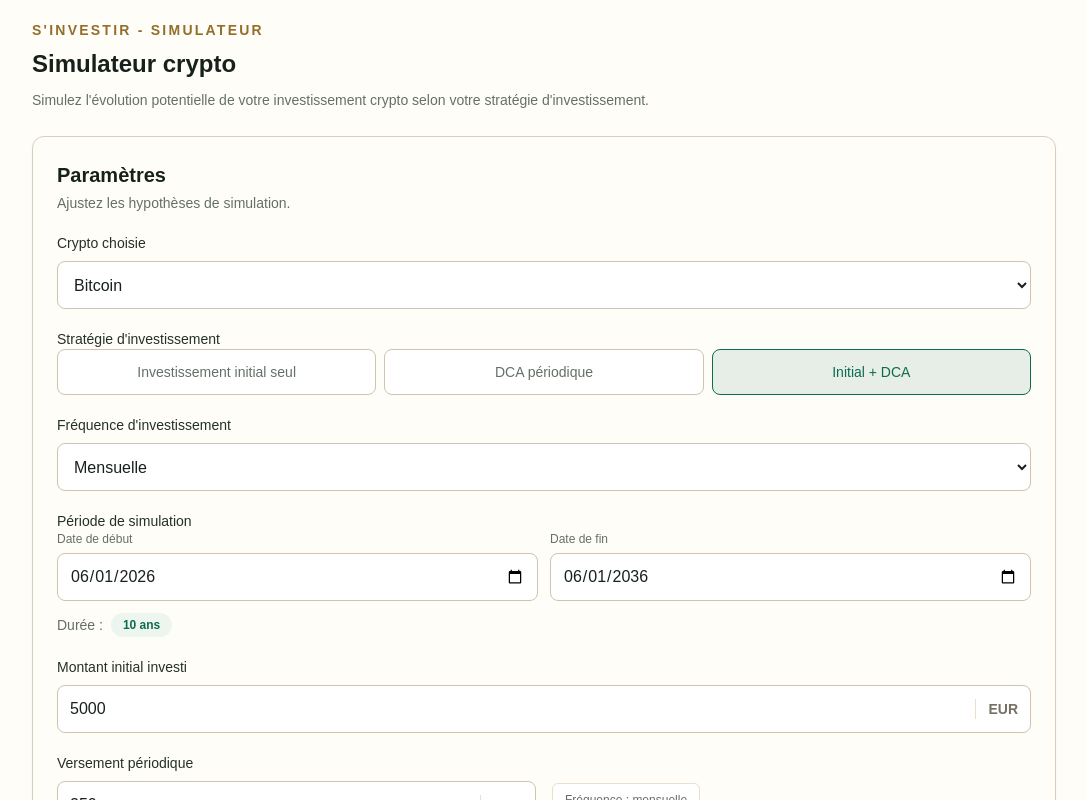
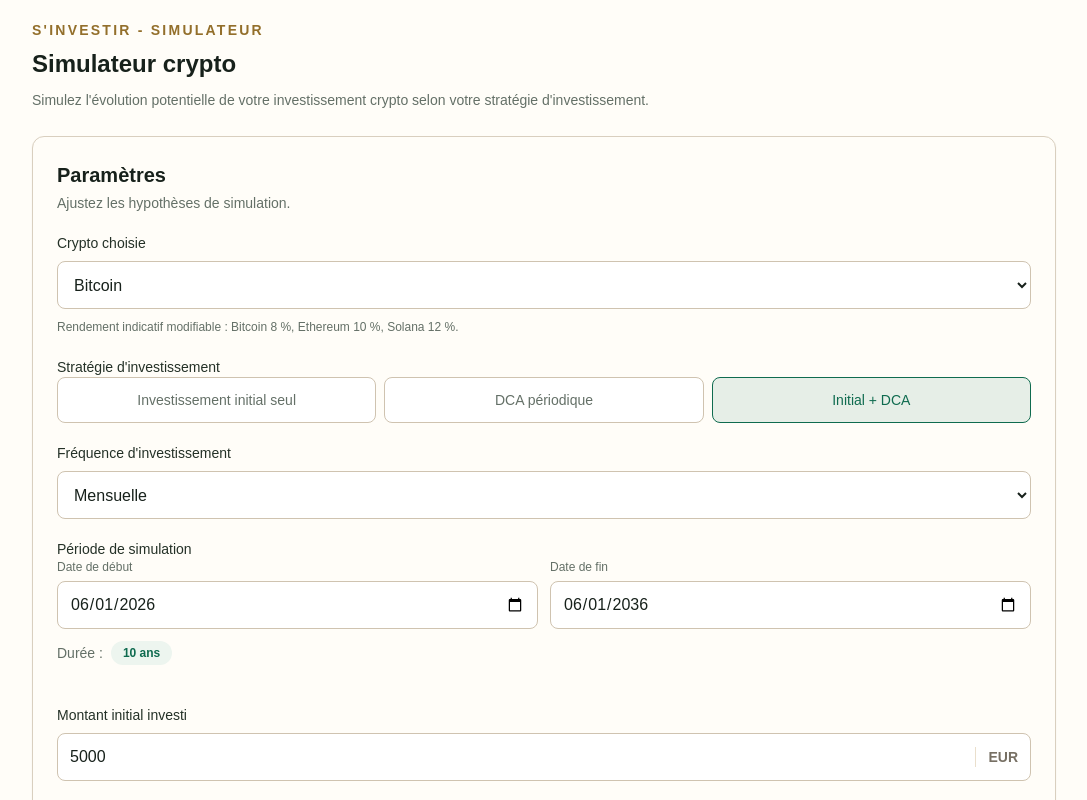
Before and after one commit to Wxcvbn12345-droid/investir, a Next.js app: page /embed in a window 1280 px wide. Shown: the top 800 px of the page, without its empty margins (96-1183 px from the left). Built offline with nearby package versions, Linux system fonts and the light colour scheme.

Commit message:
Differentiate crypto return assumptions

```diff
--- a/src/components/SimulatorForm.tsx
+++ b/src/components/SimulatorForm.tsx
@@ -3,6 +3,7 @@
 import type { SimulationInput } from "@/types/simulator";
 import { formatMonths } from "@/lib/format";
 import { computeDurationMonths } from "@/lib/date-utils";
+import { CRYPTO_RETURN_PRESETS } from "@/lib/crypto-presets";
 
 type SimulatorFormProps = {
   input: SimulationInput;
@@ -33,6 +34,10 @@ export function SimulatorForm({ input, onChange }: SimulatorFormProps) {
     // Auto-compute duration when dates change
     if (key === "startDate" || key === "endDate") {
       next.durationMonths = computeDurationMonths(next.startDate, next.endDate);
+    }
+
+    if (key === "crypto") {
+      next.annualReturnRate = CRYPTO_RETURN_PRESETS[value as SimulationInput["crypto"]];
     }
 
     // Force monthly contribution to zero based on strategy
@@ -70,6 +75,9 @@ export function SimulatorForm({ input, onChange }: SimulatorFormProps) {
             <option value="solana">Solana</option>
             <option value="custom">Autre crypto personnalisée</option>
           </select>
+          <span className="text-xs leading-5 text-[#647067]">
+            Rendement indicatif modifiable : Bitcoin 8 %, Ethereum 10 %, Solana 12 %.
+          </span>
         </label>
 
         {input.crypto === "custom" ? (
@@ -236,7 +244,9 @@ type NumberFieldProps = {
 function NumberField({ label, suffix, value, min, max, step = 1, onChange }: NumberFieldProps) {
   return (
     <label className="grid gap-2">
-      <span className="text-sm font-medium text-[#243127]">{label}</span>
+      <span className="text-sm font-medium text-[#243127] sm:flex sm:min-h-10 sm:items-end">
+        {label}
+      </span>
       <span className="flex h-12 items-center overflow-hidden rounded-lg border border-[#cfc3b0] bg-white transition focus-within:border-[#0f6b4f] focus-within:ring-2 focus-within:ring-[#0f6b4f]/20">
         <input
           type="number"
--- /dev/null
+++ b/src/lib/crypto-presets.ts
@@ -0,0 +1,8 @@
+import type { CryptoChoice } from "@/types/simulator";
+
+export const CRYPTO_RETURN_PRESETS: Record<CryptoChoice, number> = {
+  bitcoin: 8,
+  ethereum: 10,
+  solana: 12,
+  custom: 8,
+};
```
Also changed, not shown: 2 other files (tests, documents, lock files or other folders).
